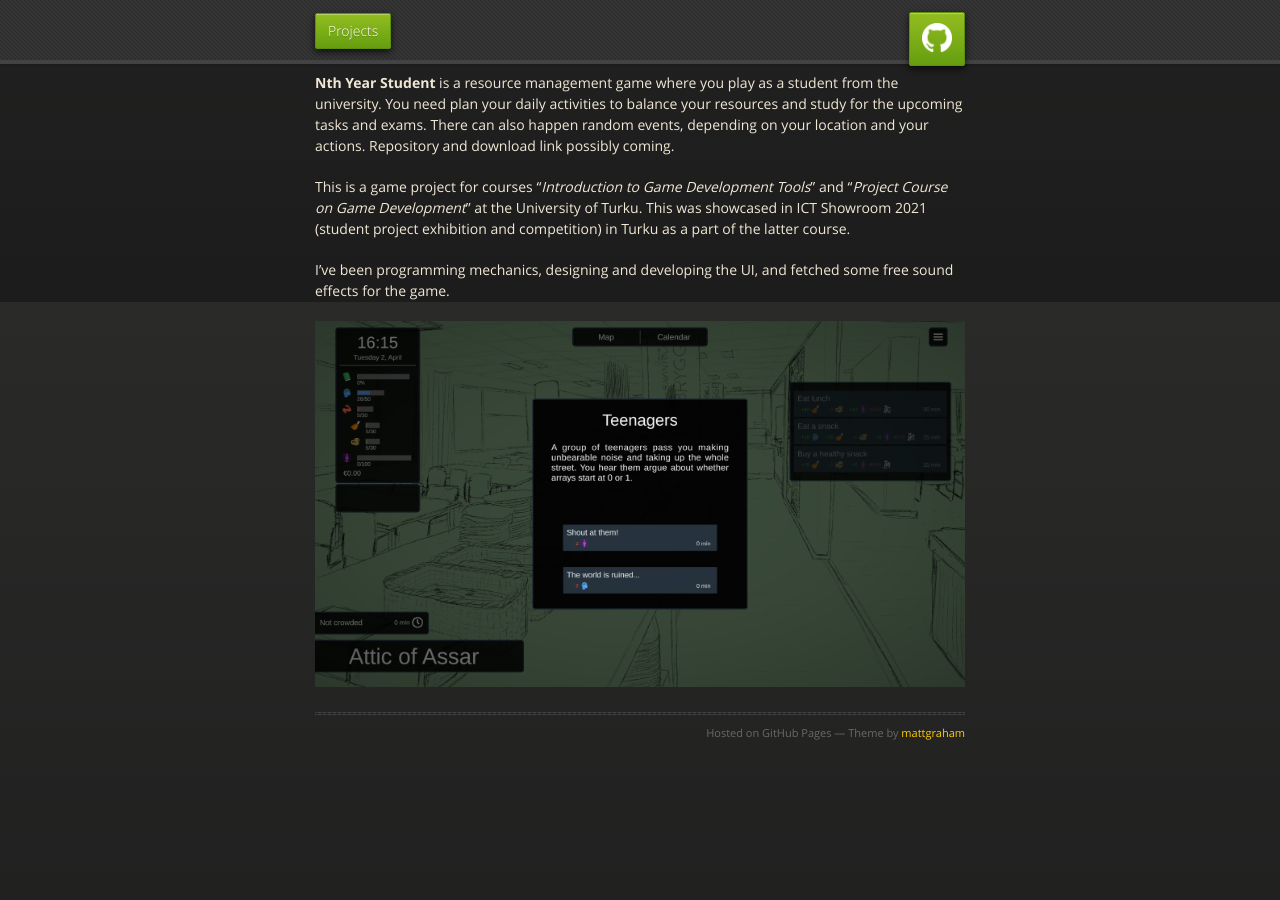
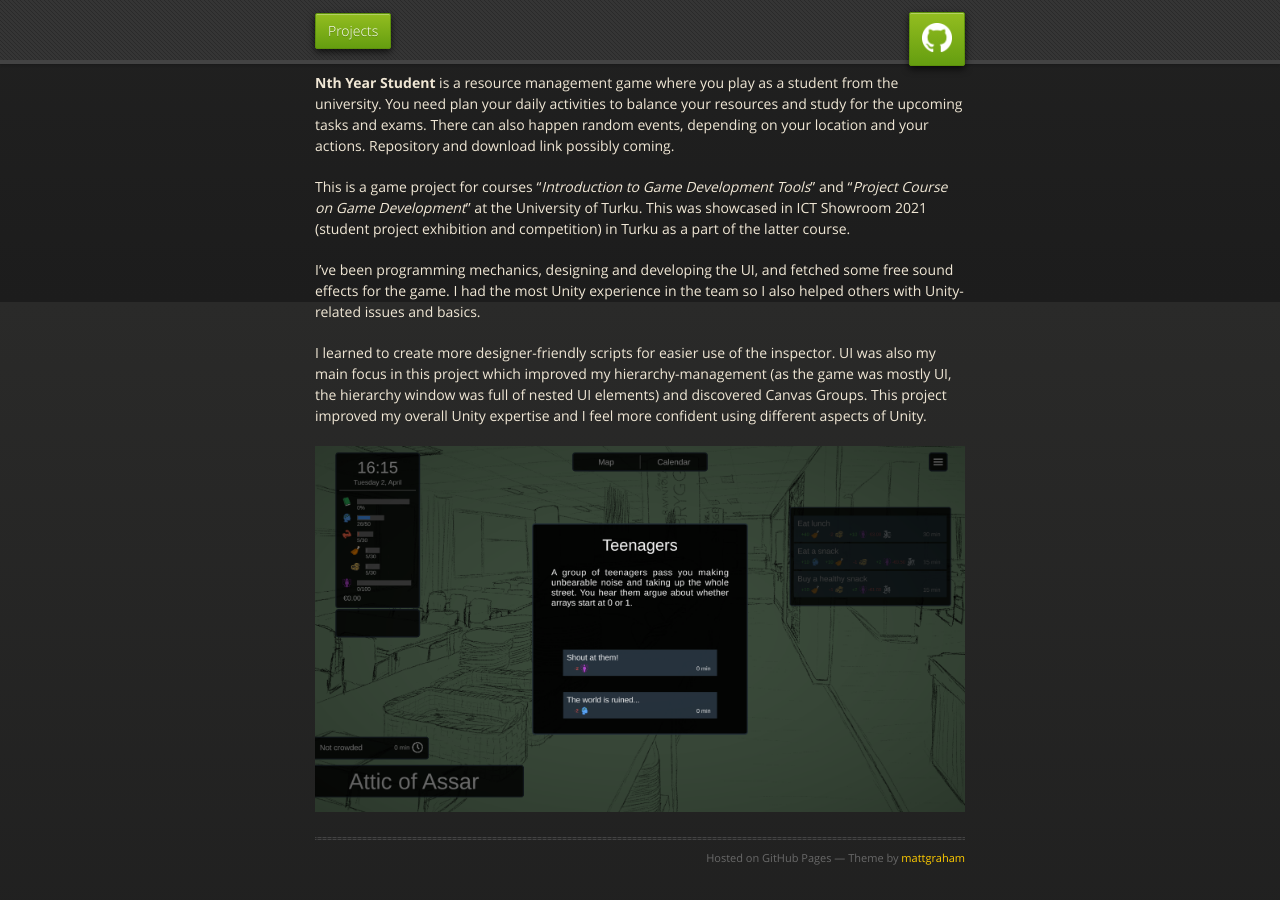
Before and after one commit to Damchou/damchou.github.io, a Jekyll site: the page built from nth-year-student.md, in a window 1280 px wide and 900 px high, scrolled down 598 px. Built offline with Jekyll 4.4.1, drawn with Linux system fonts in a browser that asks for light colours; our own code applies the rules of GitHub Pages for plain Markdown files; grey boxes are pictures that could not be loaded.

Commit message:
Update nth-year-student.md

```diff
--- a/nth-year-student.md
+++ b/nth-year-student.md
@@ -12,6 +12,8 @@ layout: default
 
 This is a game project for courses "_Introduction to Game Development Tools_" and "_Project Course on Game Development_" at the University of Turku. This was showcased in ICT Showroom 2021 (student project exhibition and competition) in Turku as a part of the latter course.
 
-I've been programming mechanics, designing and developing the UI, and fetched some free sound effects for the game.
+I've been programming mechanics, designing and developing the UI, and fetched some free sound effects for the game. I had the most Unity experience in the team so I also helped others with Unity-related issues and basics.
+
+I learned to create more designer-friendly scripts for easier use of the inspector. UI was also my main focus in this project which improved my hierarchy-management (as the game was mostly UI, the hierarchy window was full of nested UI elements) and discovered Canvas Groups. This project improved my overall Unity expertise and I feel more confident using different aspects of Unity.
 
 ![NYS](images/nth-year-student2.png)
```
